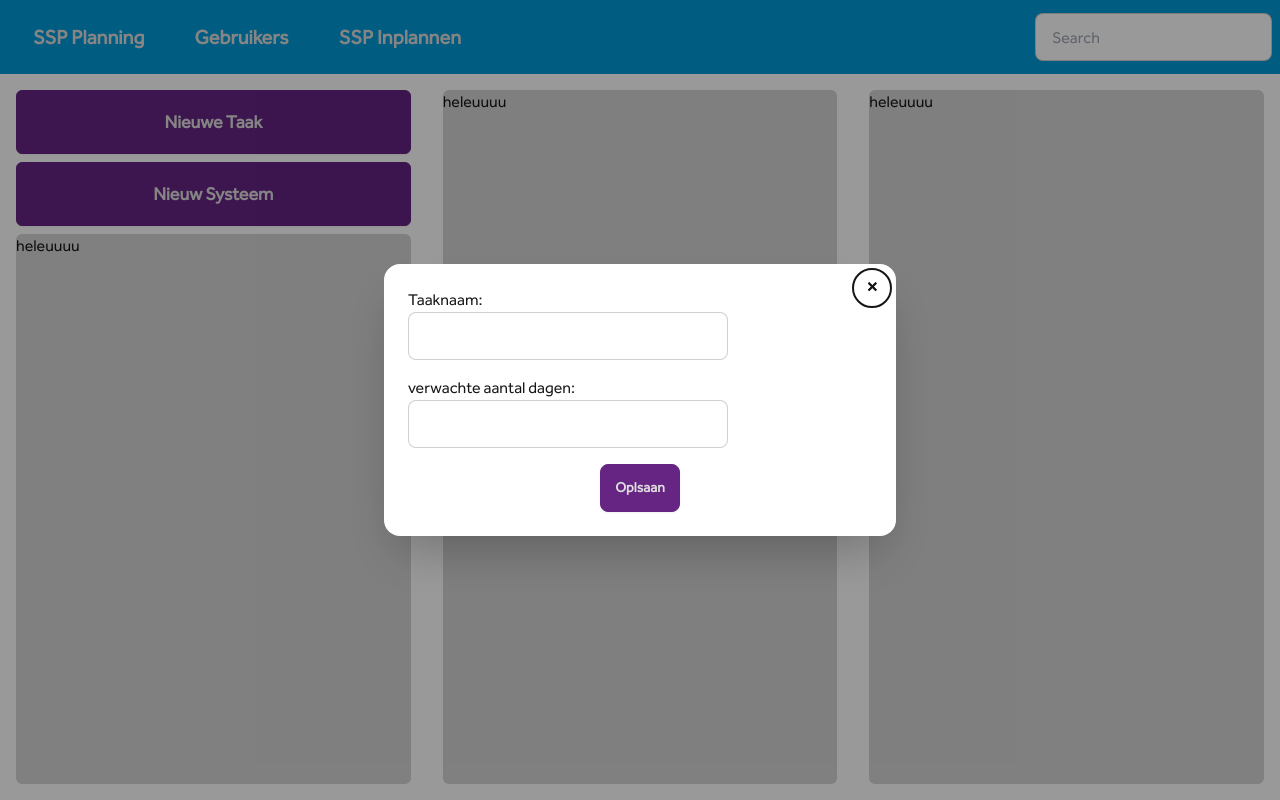
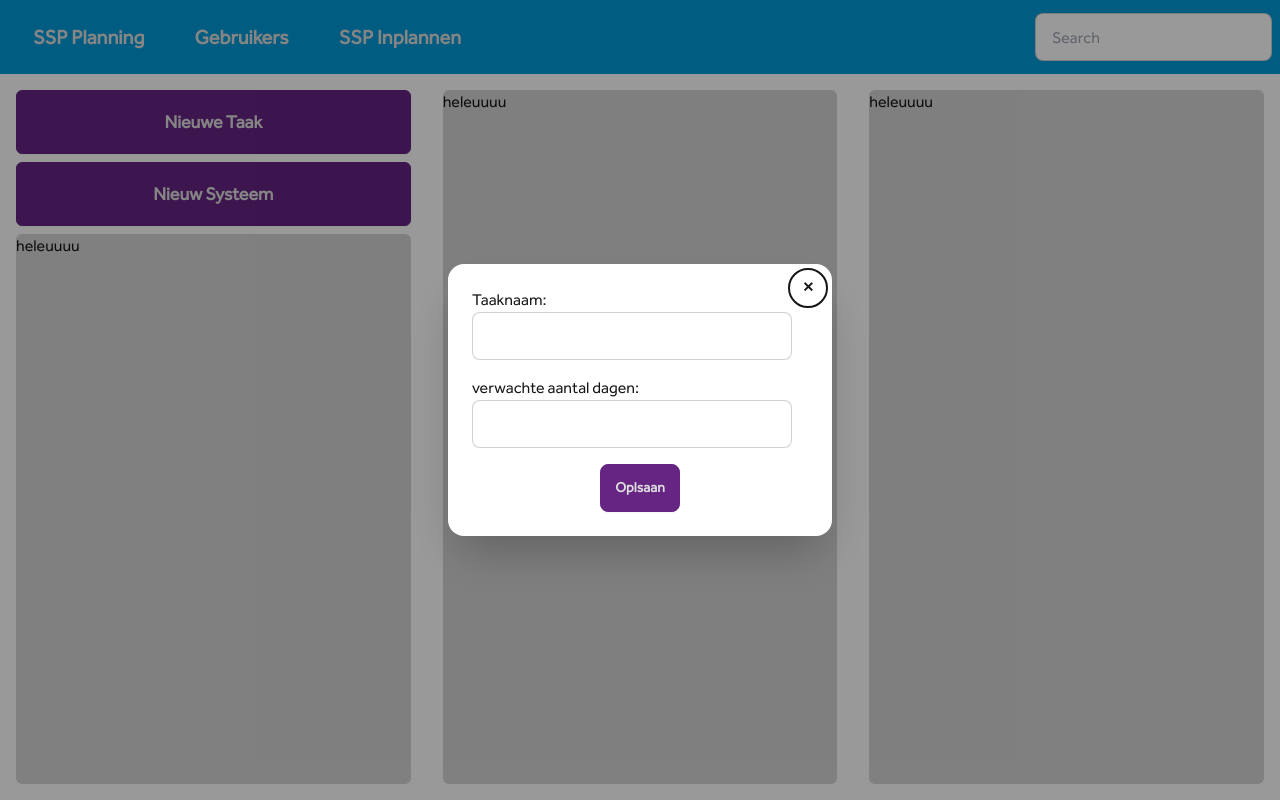
Before and after one commit to Michelvdm83/InterSciencePlanning, a React (Vite) app in the folder frontend/: page /ssp-inplannen in a window 1280 px wide. Both pictures are taken after a click on the element "Nieuwe Taak". Built offline with nearby package versions, Linux system fonts and the light colour scheme.

Commit message:
made sure only valid task objects can be made

```diff
--- a/frontend/src/components/sspScheduling/SSPScheduling.jsx
+++ b/frontend/src/components/sspScheduling/SSPScheduling.jsx
@@ -1,6 +1,9 @@
 import NewTaskModal from "./subcomponents/NewTaskModal";
+import { useState } from "react";
 
 export default function SSPSCheduling() {
+  const [modalOpen, setModalOpen] = useState(false);
+
   return (
     <div className="flex h-full w-screen flex-grow">
       <div className="m-4 flex w-1/3 flex-col">
@@ -11,15 +14,7 @@ export default function SSPSCheduling() {
           Nieuwe Taak
         </div>
         <dialog id="new_task_modal" className="modal">
-          <div className="modal-box">
-            <form method="dialog">
-              {/* if there is a button in form, it will close the modal */}
-              <button className="btn btn-circle btn-ghost btn-sm absolute right-2 top-2">
-                ✕
-              </button>
-              <NewTaskModal />
-            </form>
-          </div>
+          <NewTaskModal />
         </dialog>
         <div className="btn btn-accent btn-lg mb-2 rounded-md">
           Nieuw Systeem
--- a/frontend/src/components/sspScheduling/subcomponents/NewTaskModal.jsx
+++ b/frontend/src/components/sspScheduling/subcomponents/NewTaskModal.jsx
@@ -4,6 +4,7 @@ import ApiService from "../../../services/ApiService";
 export default function NewTaskModal() {
   const [taskName, setTaskName] = useState("");
   const [estimatedTime, setEstimatedTime] = useState("");
+  const [errorMessage, setErrorMessage] = useState("");
 
   const handleEstimatedTimeValueChange = (newValue) => {
     if (/^\d*$/.test(newValue)) {
@@ -12,7 +13,14 @@ export default function NewTaskModal() {
     }
   };
 
-  const handleNewTaskSave = () => {
+  const handleClose = () => {
+    setTaskName("");
+    setEstimatedTime("");
+    setErrorMessage();
+  };
+
+  const handleNewTaskSave = (event) => {
+    if (taskName != "" && estimatedTime != "") {
       const name = taskName;
 
       const newTask = { name, estimatedTime };
@@ -21,11 +29,21 @@ export default function NewTaskModal() {
 
       setTaskName("");
       setEstimatedTime("");
+      setErrorMessage();
+    } else {
+      event.preventDefault();
+      setErrorMessage("bijde velden zijn verplicht");
+    }
   };
 
   return (
+    <div className="modal-box w-96">
+      <form method="dialog">
         <div className="flex flex-col">
-      <button className="btn btn-circle btn-ghost btn-sm absolute right-2 top-2">
+          <button
+            className="btn btn-circle btn-ghost btn-sm absolute right-2 top-2"
+            onClick={() => handleClose()}
+          >
             ✕
           </button>
 
@@ -49,12 +67,16 @@ export default function NewTaskModal() {
             />
           </div>
 
+          {errorMessage && <div className="text-red-600">{errorMessage}</div>}
+
           <button
-        className="btn btn-accent mt-4 w-20 self-center"
-        onClick={() => handleNewTaskSave()}
+            className="modal-open={open} btn btn-accent mt-4 w-20 self-center"
+            onClick={(e) => handleNewTaskSave(e)}
           >
             Oplsaan
           </button>
         </div>
+      </form>
+    </div>
   );
 }
```
Also changed, not shown: 1 other file (tests, documents, lock files or other folders). Lines whose indentation alone changed are shown as unchanged.
